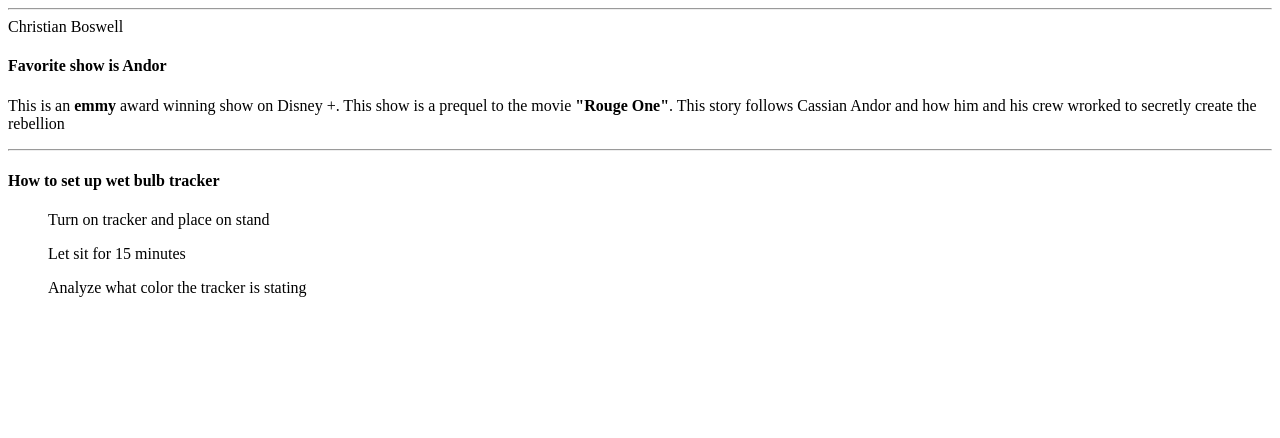
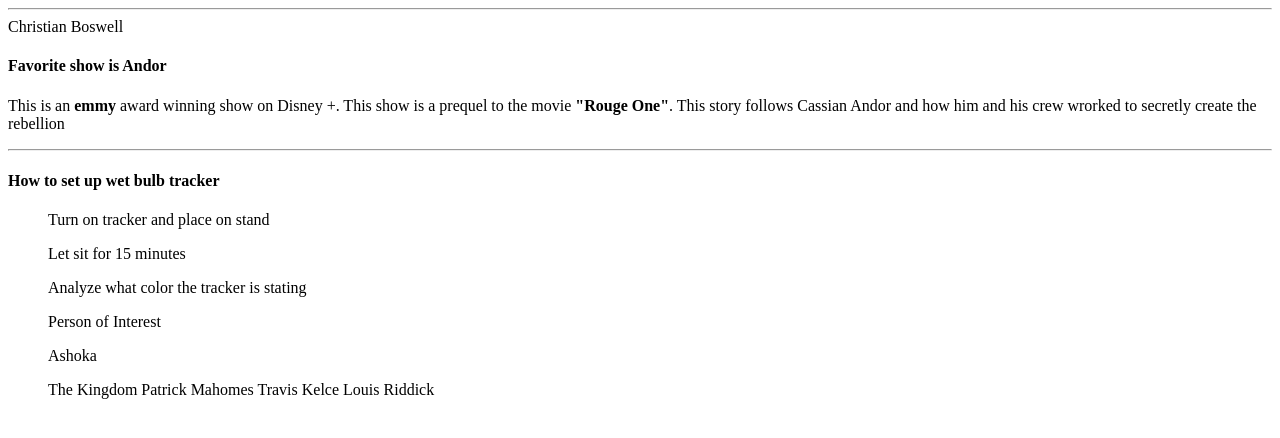
Before and after one commit to 44-563-WebApps-F25/webapps-f25-assignment3-teamplayer720, a plain HTML site: page index.html in a window 1280 px wide. Drawn offline with Linux system fonts and the light colour scheme.

Commit message:
Update index.html

```diff
--- a/index.html
+++ b/index.html
@@ -15,6 +15,14 @@
             <ol>Turn on tracker and place on stand</ol>
             <ol>Let sit for 15 minutes</ol>
             <ol>Analyze what color the tracker is stating</ol>
+
+            <ul>Person of Interest</ul>
+            <ul>Ashoka</ul>
+            <ul>The Kingdom
+                Patrick Mahomes
+                Travis Kelce
+                Louis Riddick
+            </ul>
         </hr>
 
     </body>
```
